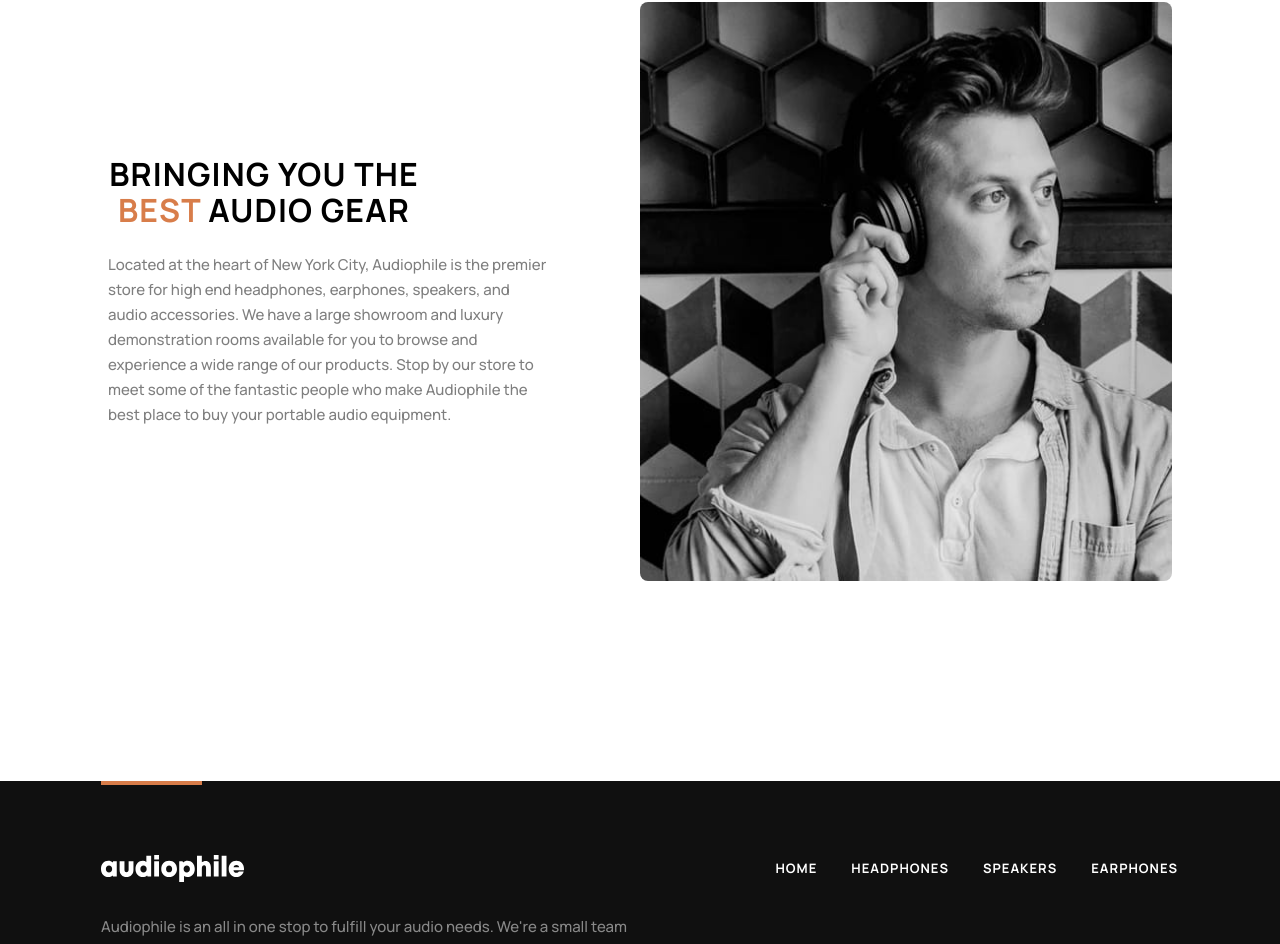
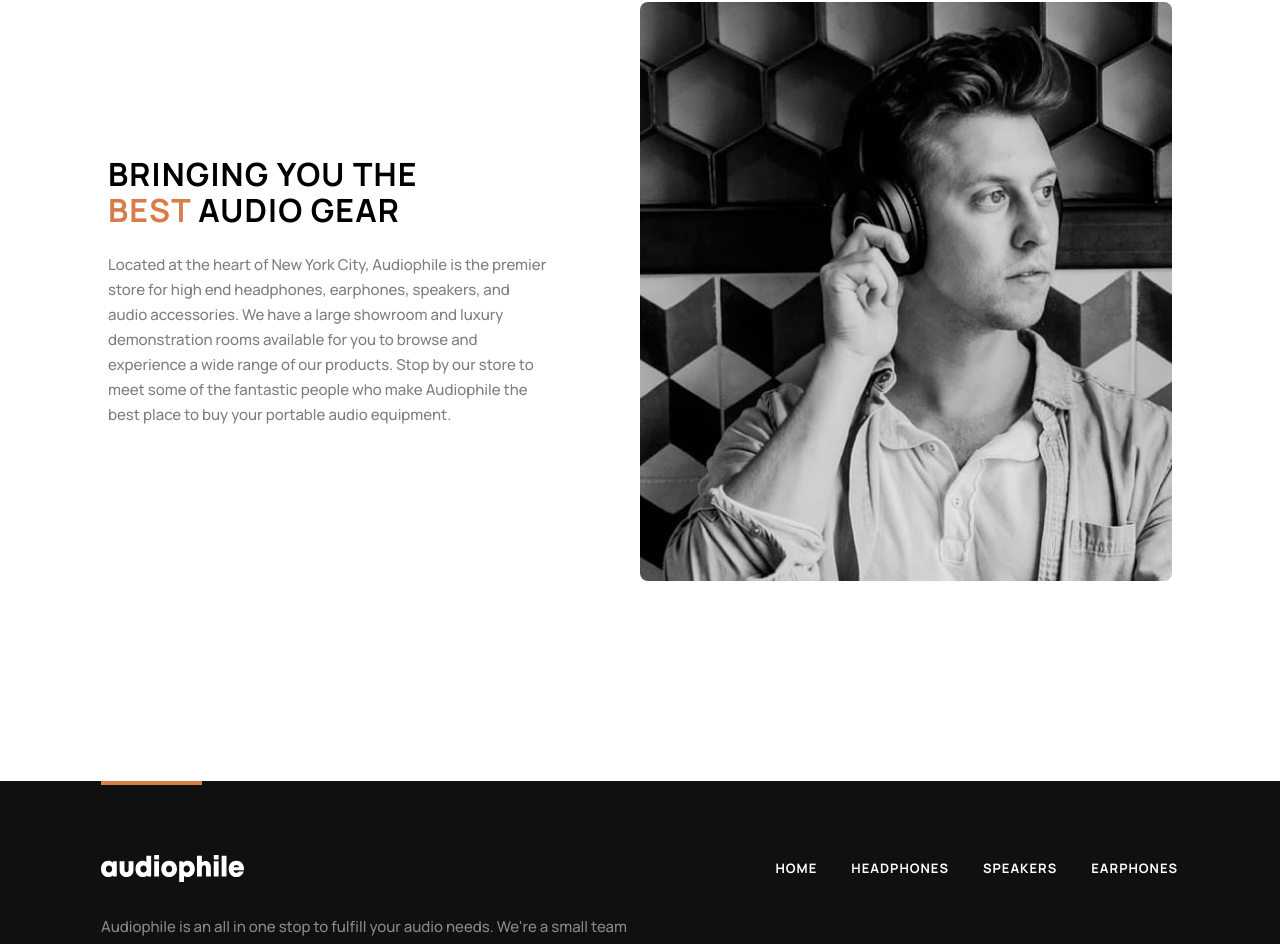
Before and after one commit to elhuzain/audiophile, a Next.js app: page / in a window 1280 px wide. Shown: the part 2804-3748 px from the top of the page. Built offline with nearby package versions, Linux system fonts and the light colour scheme.

Commit message:
fix: adjust text alignment in FooterAbout component for better consistency

```diff
--- a/components/sections/footer-about.tsx
+++ b/components/sections/footer-about.tsx
@@ -36,7 +36,7 @@ const FooterAbout = () => {
           height="588"
         />
         <div className="text-center flex flex-col items-center justify-center xl:items-start xl:text-start">
-          <h2 className="text-h5 sm:text-h3 uppercase mb-8 xl:mb-6 max-w-61 sm:max-w-90 tracking-[1.43px] xl:max-w-78 text-center">
+          <h2 className="text-h5 sm:text-h3 xl:text-start uppercase mb-8 xl:mb-6 max-w-61 sm:max-w-90 tracking-[1.43px] xl:max-w-78 text-center">
             Bringing you the <span className="text-primary">best</span> audio
             gear
           </h2>
```
